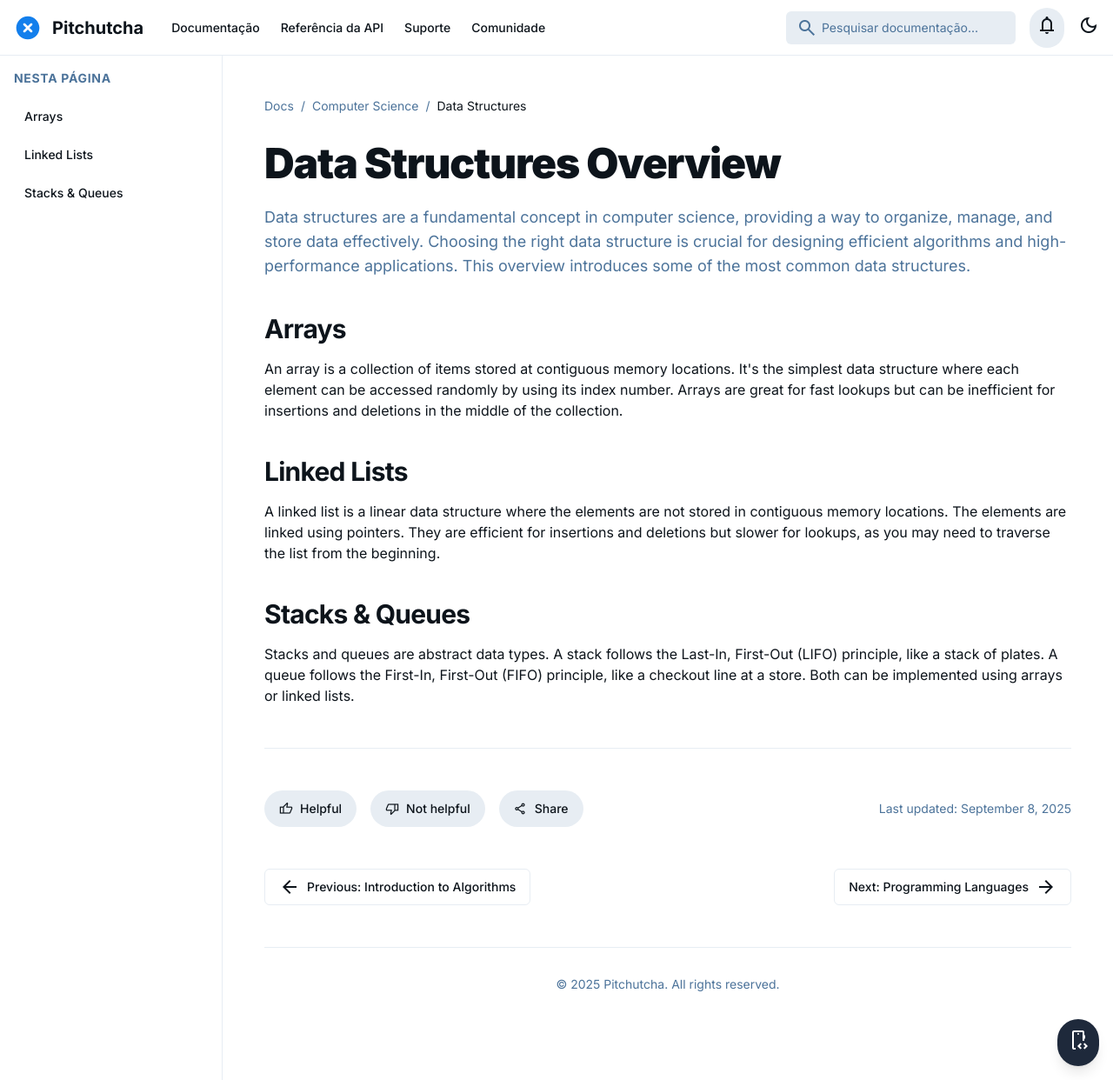
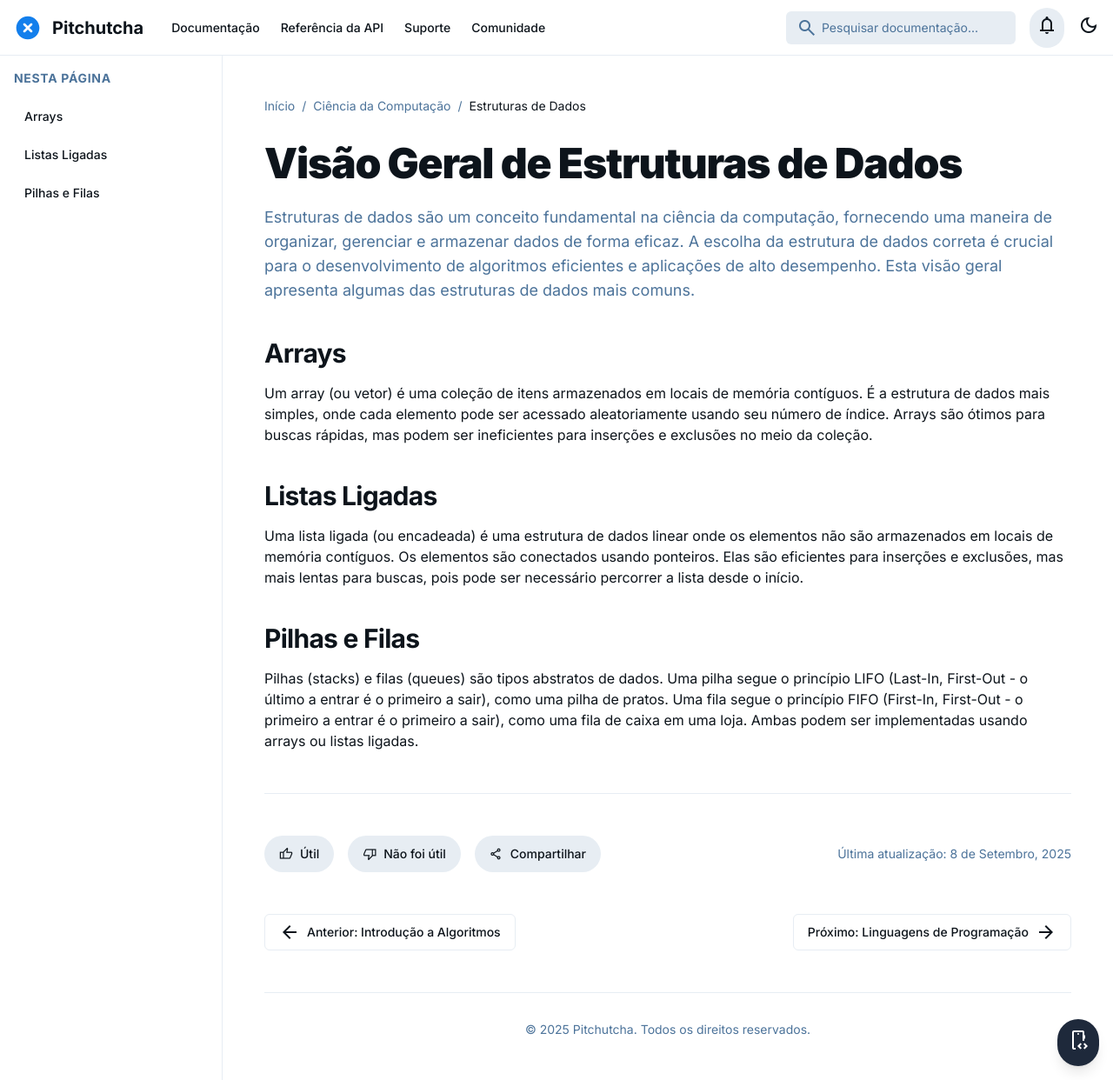
Before and after one commit to SistemaVinculado/pitchutcha.github.io, a Jekyll site: the page built from docs/_posts/2025-09-08-data-structures-overview.md, in a window 1280 px wide. Shown: the whole page at 87% size. Built offline with Jekyll 4.4.1, drawn with Linux system fonts in a browser that asks for light colours; nearby versions of some CDN libraries.

Commit message:
Update 2025-09-08-data-structures-overview.md

```diff
--- a/docs/_posts/2025-09-08-data-structures-overview.md
+++ b/docs/_posts/2025-09-08-data-structures-overview.md
@@ -1,41 +1,41 @@
 ---
 layout: artigo
-title: "Data Structures Overview"
-category: Data Structures
+title: "Visão Geral de Estruturas de Dados"
+category: Estruturas de Dados
 icon: account_tree
-excerpt: "Explore common data structures like arrays, linked lists, stacks, queues, and trees, and understand their importance in efficient problem-solving."
-image: "https://placehold.co/600x400/D1FAE5/047857?text=Data+Structures"
+excerpt: "Explore estruturas de dados comuns como arrays, listas ligadas, pilhas, filas e árvores, e entenda sua importância na resolução eficiente de problemas."
+image: "https://placehold.co/600x400/D1FAE5/047857?text=Estruturas+de+Dados"
 ---
 
 <div class="mb-8 flex items-center space-x-2 text-sm text-[var(--text-secondary)]">
-    <a class="hover:text-[var(--primary-color)]" href="#">Docs</a>
+    <a class="hover:text-[var(--primary-color)]" href="#">Início</a>
     <span>/</span>
-    <a class="hover:text-[var(--primary-color)]" href="#">Computer Science</a>
+    <a class="hover:text-[var(--primary-color)]" href="#">Ciência da Computação</a>
     <span>/</span>
-    <span class="text-[var(--text-primary)]">Data Structures</span>
+    <span class="text-[var(--text-primary)]">Estruturas de Dados</span>
 </div>
 
 <article>
-    <h1 class="text-4xl font-extrabold tracking-tight text-[var(--text-primary)] sm:text-5xl">Data Structures Overview</h1>
+    <h1 class="text-4xl font-extrabold tracking-tight text-[var(--text-primary)] sm:text-5xl">Visão Geral de Estruturas de Dados</h1>
     <p class="mt-6 text-lg text-[var(--text-secondary)]">
-        Data structures are a fundamental concept in computer science, providing a way to organize, manage, and store data effectively. Choosing the right data structure is crucial for designing efficient algorithms and high-performance applications. This overview introduces some of the most common data structures.
+        Estruturas de dados são um conceito fundamental na ciência da computação, fornecendo uma maneira de organizar, gerenciar e armazenar dados de forma eficaz. A escolha da estrutura de dados correta é crucial para o desenvolvimento de algoritmos eficientes e aplicações de alto desempenho. Esta visão geral apresenta algumas das estruturas de dados mais comuns.
     </p>
     <section class="pt-10" id="arrays">
         <h2 class="text-3xl font-bold tracking-tight text-[var(--text-primary)]">Arrays</h2>
         <p class="mt-4">
-            An array is a collection of items stored at contiguous memory locations. It's the simplest data structure where each element can be accessed randomly by using its index number. Arrays are great for fast lookups but can be inefficient for insertions and deletions in the middle of the collection.
+            Um array (ou vetor) é uma coleção de itens armazenados em locais de memória contíguos. É a estrutura de dados mais simples, onde cada elemento pode ser acessado aleatoriamente usando seu número de índice. Arrays são ótimos para buscas rápidas, mas podem ser ineficientes para inserções e exclusões no meio da coleção.
         </p>
     </section>
     <section class="pt-10" id="linked-lists">
-        <h2 class="text-3xl font-bold tracking-tight text-[var(--text-primary)]">Linked Lists</h2>
+        <h2 class="text-3xl font-bold tracking-tight text-[var(--text-primary)]">Listas Ligadas</h2>
         <p class="mt-4">
-            A linked list is a linear data structure where the elements are not stored in contiguous memory locations. The elements are linked using pointers. They are efficient for insertions and deletions but slower for lookups, as you may need to traverse the list from the beginning.
+            Uma lista ligada (ou encadeada) é uma estrutura de dados linear onde os elementos não são armazenados em locais de memória contíguos. Os elementos são conectados usando ponteiros. Elas são eficientes para inserções e exclusões, mas mais lentas para buscas, pois pode ser necessário percorrer a lista desde o início.
         </p>
     </section>
     <section class="pt-10" id="stacks-and-queues">
-        <h2 class="text-3xl font-bold tracking-tight text-[var(--text-primary)]">Stacks & Queues</h2>
+        <h2 class="text-3xl font-bold tracking-tight text-[var(--text-primary)]">Pilhas e Filas</h2>
         <p class="mt-4">
-            Stacks and queues are abstract data types. A stack follows the Last-In, First-Out (LIFO) principle, like a stack of plates. A queue follows the First-In, First-Out (FIFO) principle, like a checkout line at a store. Both can be implemented using arrays or linked lists.
+            Pilhas (stacks) e filas (queues) são tipos abstratos de dados. Uma pilha segue o princípio LIFO (Last-In, First-Out - o último a entrar é o primeiro a sair), como uma pilha de pratos. Uma fila segue o princípio FIFO (First-In, First-Out - o primeiro a entrar é o primeiro a sair), como uma fila de caixa em uma loja. Ambas podem ser implementadas usando arrays ou listas ligadas.
         </p>
     </section>
 </article>
@@ -44,28 +44,28 @@ image: "https://placehold.co/600x400/D1FAE5/047857?text=Data+Structures"
 <div class="flex flex-col items-center justify-between gap-6 sm:flex-row">
     <div class="flex items-center gap-4">
         <button class="flex items-center gap-2 rounded-full border border-transparent bg-[var(--secondary-color)] px-4 py-2 text-sm font-medium text-[var(--text-primary)] hover:border-[var(--primary-color)] transition-colors">
-            <span class="material-symbols-outlined text-base">thumb_up</span> Helpful
+            <span class="material-symbols-outlined text-base">thumb_up</span> Útil
         </button>
         <button class="flex items-center gap-2 rounded-full border border-transparent bg-[var(--secondary-color)] px-4 py-2 text-sm font-medium text-[var(--text-primary)] hover:border-[var(--primary-color)] transition-colors">
-            <span class="material-symbols-outlined text-base">thumb_down</span> Not helpful
+            <span class="material-symbols-outlined text-base">thumb_down</span> Não foi útil
         </button>
         <button class="flex items-center gap-2 rounded-full border border-transparent bg-[var(--secondary-color)] px-4 py-2 text-sm font-medium text-[var(--text-primary)] hover:border-[var(--primary-color)] transition-colors">
-            <span class="material-symbols-outlined text-base">share</span> Share
+            <span class="material-symbols-outlined text-base">share</span> Compartilhar
         </button>
     </div>
-    <p class="text-sm text-[var(--text-secondary)]">Last updated: September 8, 2025</p>
+    <p class="text-sm text-[var(--text-secondary)]">Última atualização: 8 de Setembro, 2025</p>
 </div>
 <div class="mt-12 flex justify-between">
     <a class="inline-flex items-center gap-2 rounded-md border border-[var(--secondary-color)] bg-[var(--background-primary)] px-4 py-2 text-sm font-medium text-[var(--text-primary)] hover:bg-[var(--secondary-color)]" href="#">
         <span class="material-symbols-outlined">arrow_back</span>
-        <span>Previous: Introduction to Algorithms</span>
+        <span>Anterior: Introdução a Algoritmos</span>
     </a>
     <a class="inline-flex items-center gap-2 rounded-md border border-[var(--secondary-color)] bg-[var(--background-primary)] px-4 py-2 text-sm font-medium text-[var(--text-primary)] hover:bg-[var(--secondary-color)]" href="#">
-        <span>Next: Programming Languages</span>
+        <span>Próximo: Linguagens de Programação</span>
         <span class="material-symbols-outlined">arrow_forward</span>
     </a>
 </div>
 
 <footer class="mt-12 border-t border-[var(--secondary-color)] pt-8 text-center text-sm text-[var(--text-secondary)]">
-    © 2025 Pitchutcha. All rights reserved.
+    © 2025 Pitchutcha. Todos os direitos reservados.
 </footer>
```
